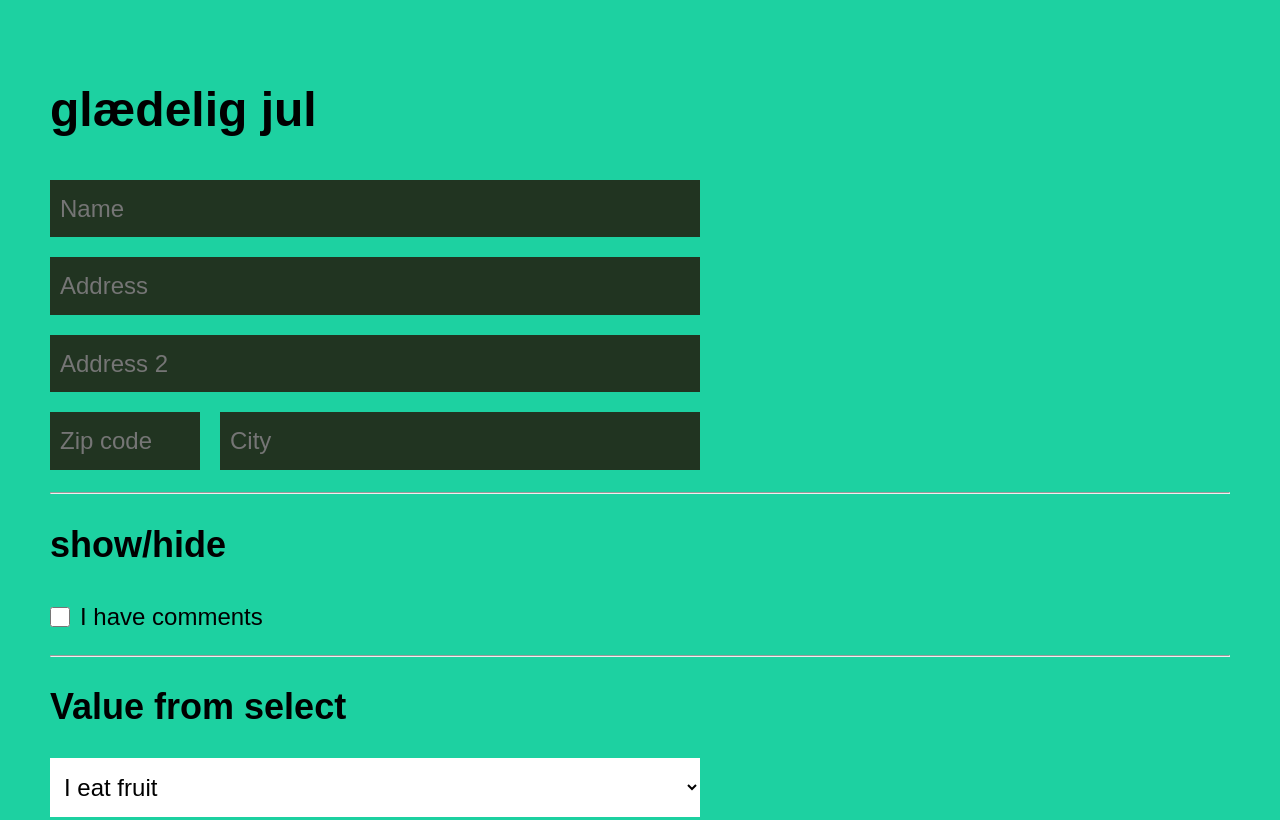
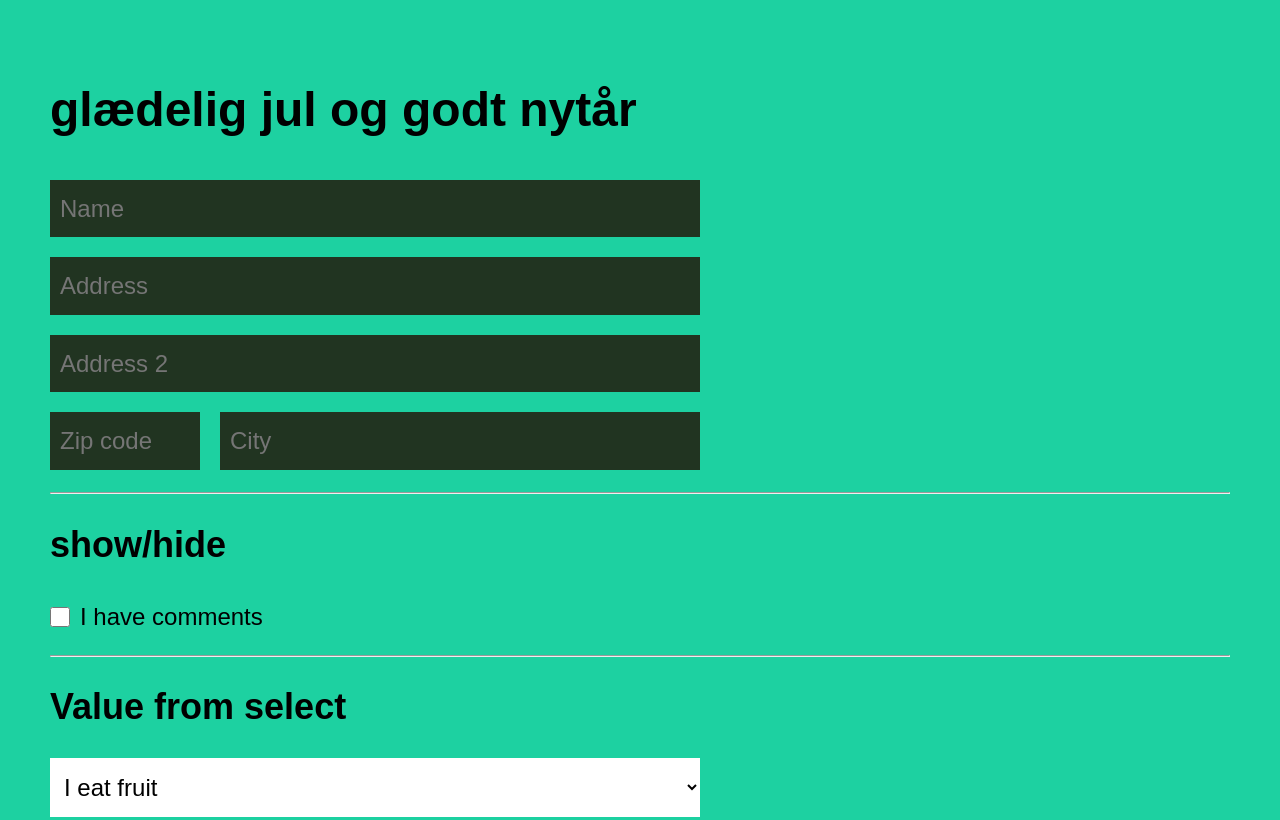
Before and after one commit to Hestemarie/MMD1-ABRACE, a plain HTML site: page Scripting 2/index.html in a window 1280 px wide. Shown: the top 820 px of the page. Drawn offline with nearby package versions, Linux system fonts and the light colour scheme.

Commit message:
og godt nytår
nytååååååår fest fest fest

```diff
--- a/Scripting 2/index.html
+++ b/Scripting 2/index.html
@@ -13,7 +13,7 @@
 
 <body>
 </body>
-<h1>glædelig jul</h1>
+<h1>glædelig jul og godt nytår</h1>
 <form action="response.html">
     <div class="item">
         <input type="text" placeholder="Name" name="name">
```
